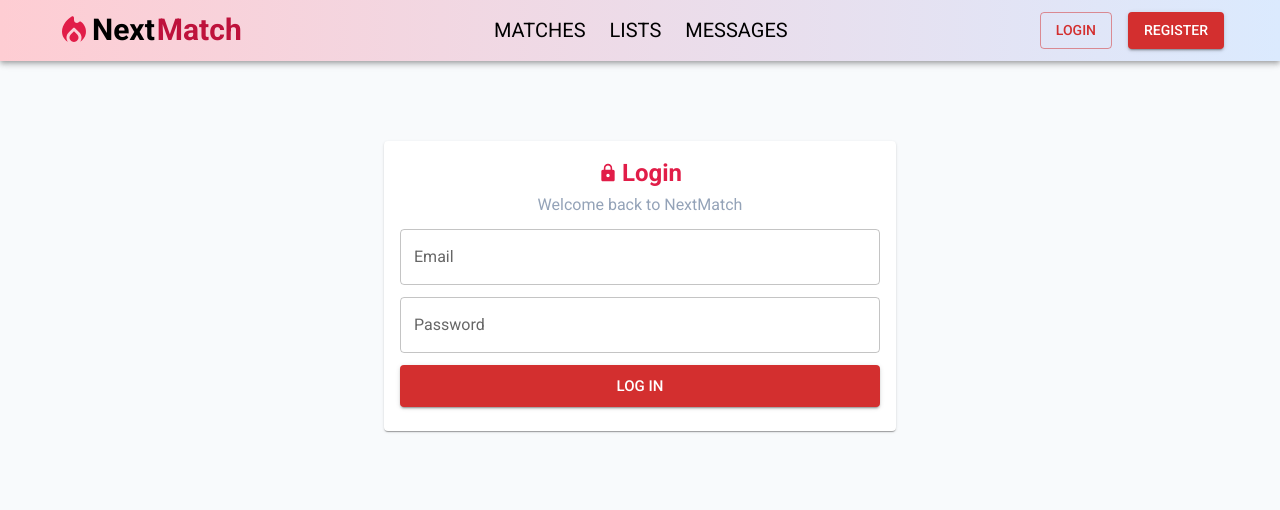
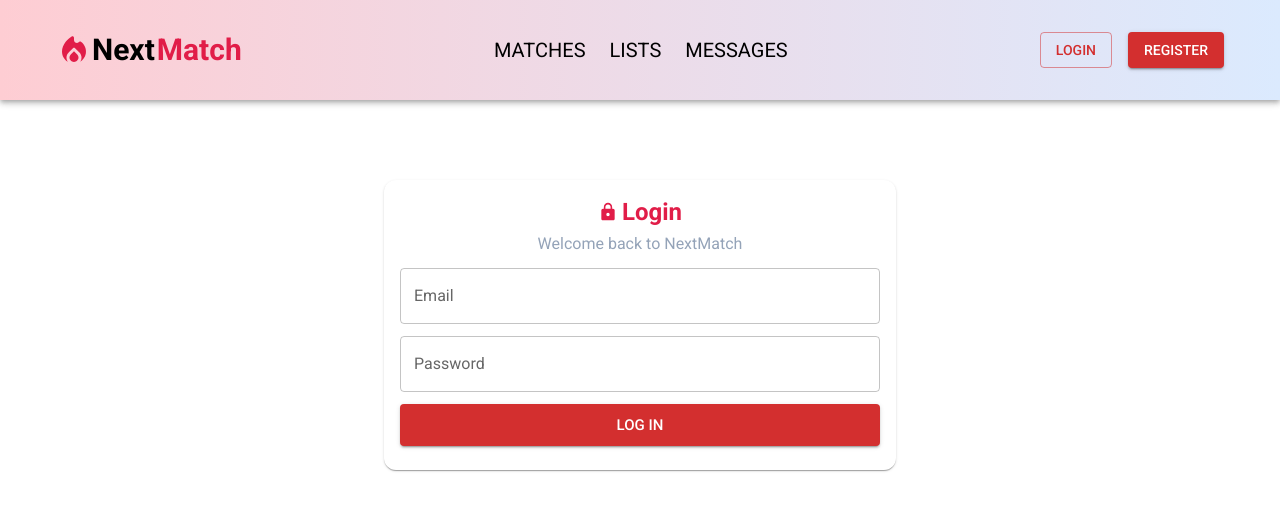
Before and after one commit to PKboon/nextMatch, a Next.js app: page /login in a window 1280 px wide. Shown: the top 510 px of the page. Built offline with nearby package versions, Linux system fonts and the light colour scheme.

Commit message:
fix tailwind flickering issue

```diff
--- a/src/app/(auth)/login/LoginForm.tsx
+++ b/src/app/(auth)/login/LoginForm.tsx
@@ -17,12 +17,8 @@ export default function LoginForm() {
           direction="row"
           className="items-center mb-1 gap-1 justify-center"
         >
-          <Lock className="text-rose-600" sx={{ fontSize: "1.25rem" }} />
-          <Typography
-            variant="h5"
-            className="text-rose-600"
-            sx={{ fontWeight: "bold" }}
-          >
+          <Lock className="text-rose-600 text-xl" />
+          <Typography variant="h5" className="text-rose-600 font-bold">
             Login
           </Typography>
         </Stack>
--- a/src/app/layout.tsx
+++ b/src/app/layout.tsx
@@ -16,7 +16,7 @@ export default function RootLayout({
 }>) {
   return (
     <html lang="en">
-      <body className="bg-slate-50">
+      <body id="__next" className="bg-slate-50">
         <ThemeProvider theme={theme}>
           <CssBaseline />
           <TopNav />
--- a/src/components/navbar/NavLink.tsx
+++ b/src/components/navbar/NavLink.tsx
@@ -12,7 +12,7 @@ export default function NavLink({ page }: Props) {
   return (
     <Link
       href={`/${page.link}`}
-      className={`uppercase text-xl text-black ${
+      className={`uppercase text-xl text-black no-underline ${
         currPath === "/" + page.link ? "font-bold text-rose-700" : ""
       }`}
     >
--- a/src/components/navbar/TopNav.tsx
+++ b/src/components/navbar/TopNav.tsx
@@ -18,14 +18,11 @@ export default function TopNav() {
       className="bg-gradient-to-r from-rose-200 to-blue-100"
     >
       <div className="flex justify-between items-center px-14 py-3">
-        <Link href="/" className="flex items-center">
-          <LocalFireDepartmentRounded
-            sx={{ fontSize: "2.25rem" }}
-            className="text-rose-600"
-          />
+        <Toolbar className="flex items-center" disableGutters>
+          <LocalFireDepartmentRounded className="text-rose-600 text-4xl" />
           <h1 className="text-black text-3xl font-bold mr-0.5">Next</h1>
-          <h1 className="text-rose-700 text-3xl font-bold">Match</h1>
-        </Link>
+          <h1 className="text-rose-600 text-3xl font-bold">Match</h1>
+        </Toolbar>
 
         <Box className="flex gap-6">
           {pages.map((page) => (
--- a/tailwind.config.ts
+++ b/tailwind.config.ts
@@ -1,11 +1,15 @@
 import type { Config } from "tailwindcss";
 
 const config: Config = {
+  corePlugins: {
+    preflight: false,
+  },
   content: [
     "./src/pages/**/*.{js,ts,jsx,tsx,mdx}",
     "./src/components/**/*.{js,ts,jsx,tsx,mdx}",
     "./src/app/**/*.{js,ts,jsx,tsx,mdx}",
   ],
+  important: "#__next",
   theme: {
     extend: {},
   },
```
